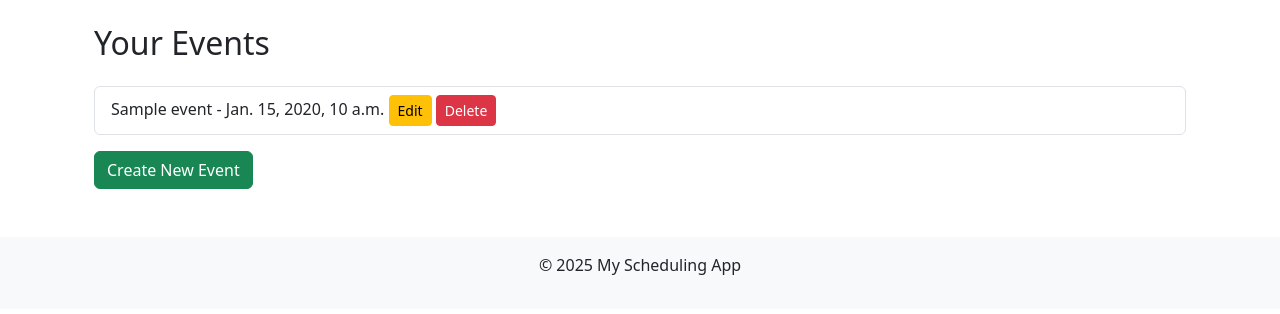
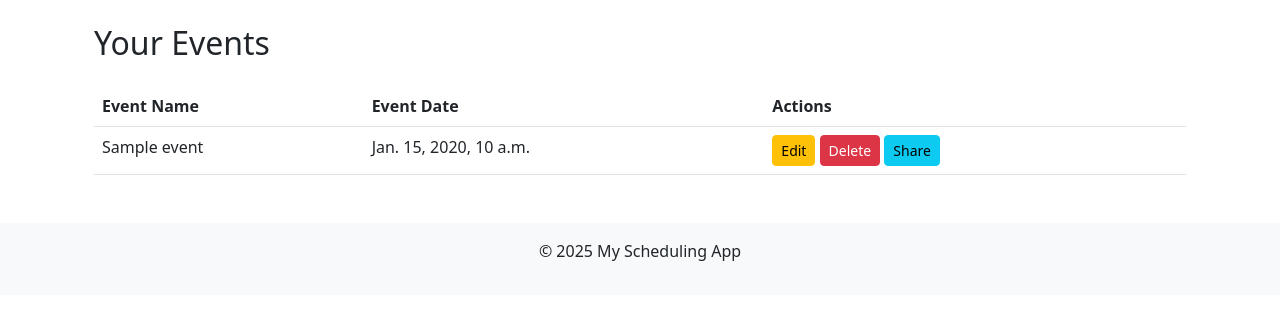
Before and after one commit to gablanck/project_files, a Django app: template scheduling_app/templates/schedules/event_list.html in a window 1280 px wide. Shown: the part 56-370 px from the top of the page. Run offline with Django 5.2, Linux system fonts and the light colour scheme; the template is opened without the code that fills it: most values are stand-ins (such as "Sample title", 1, 10 or a date in 2020).

Commit message:
Update event_list.html

```diff
--- a/scheduling_app/templates/schedules/event_list.html
+++ b/scheduling_app/templates/schedules/event_list.html
@@ -1,21 +1,31 @@
 {% extends "schedules/base.html" %}
 
-{% block title %}Your Events{% endblock %}
+{% block title %}Event List{% endblock %}
 
 {% block content %}
 <div class="container">
     <h2 class="mb-4">Your Events</h2>
-    <ul class="list-group">
-        {% for event in events %}
-            <li class="list-group-item">
-                {{ event.title }} - {{ event.date }}
-                <a href="{% url 'event_edit' event.id %}" class="btn btn-warning btn-sm">Edit</a>
-                <a href="{% url 'event_delete' event.id %}" class="btn btn-danger btn-sm">Delete</a>
-            </li>
-        {% empty %}
-            <p>No events found.</p>
-        {% endfor %}
-    </ul>
-    <a href="{% url 'event_create' %}" class="btn btn-success mt-3">Create New Event</a>
+    <table class="table">
+        <thead>
+            <tr>
+                <th>Event Name</th>
+                <th>Event Date</th>
+                <th>Actions</th>
+            </tr>
+        </thead>
+        <tbody>
+            {% for event in events %}
+            <tr>
+                <td>{{ event.name }}</td>
+                <td>{{ event.date }}</td>
+                <td>
+                    <a href="{% url 'event_edit' pk=event.pk %}" class="btn btn-warning btn-sm">Edit</a>
+                    <a href="{% url 'event_delete' pk=event.pk %}" class="btn btn-danger btn-sm" onclick="return confirm('Are you sure you want to delete this event?')">Delete</a>
+                    <a href="{% url 'share_event' pk=event.pk %}" class="btn btn-info btn-sm">Share</a>
+                </td>
+            </tr>
+            {% endfor %}
+        </tbody>
+    </table>
 </div>
 {% endblock %}
```
